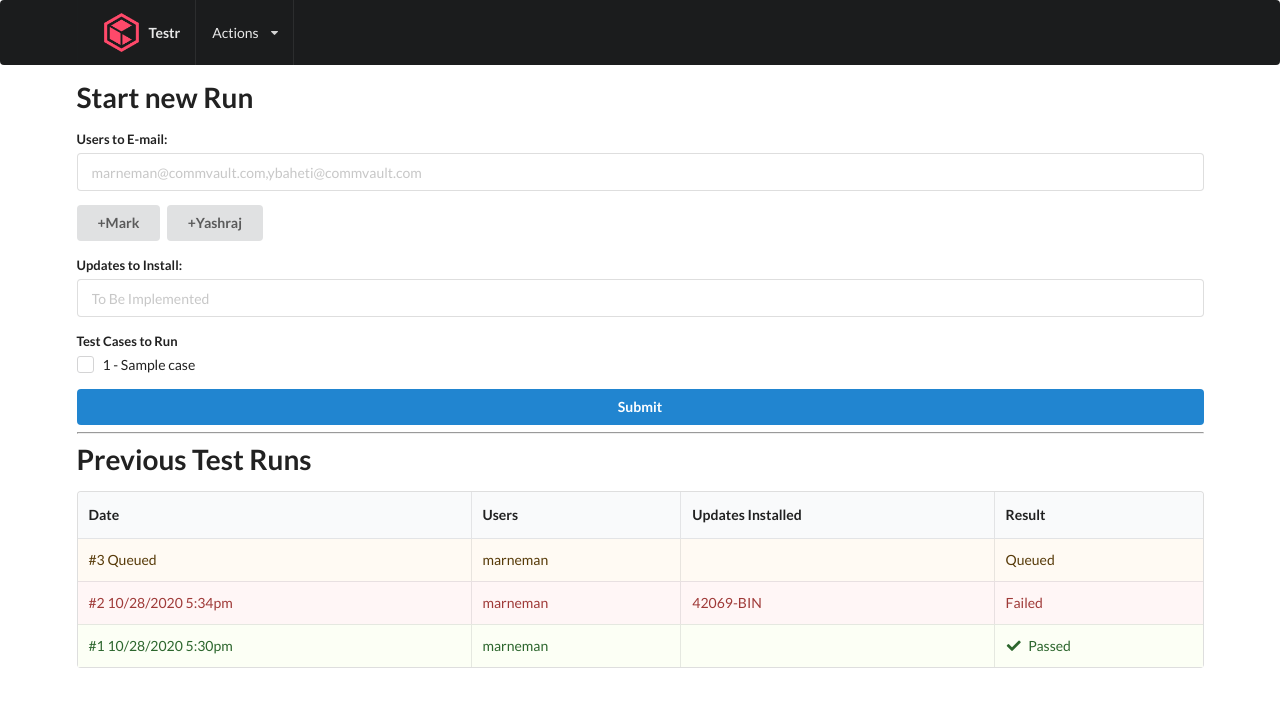
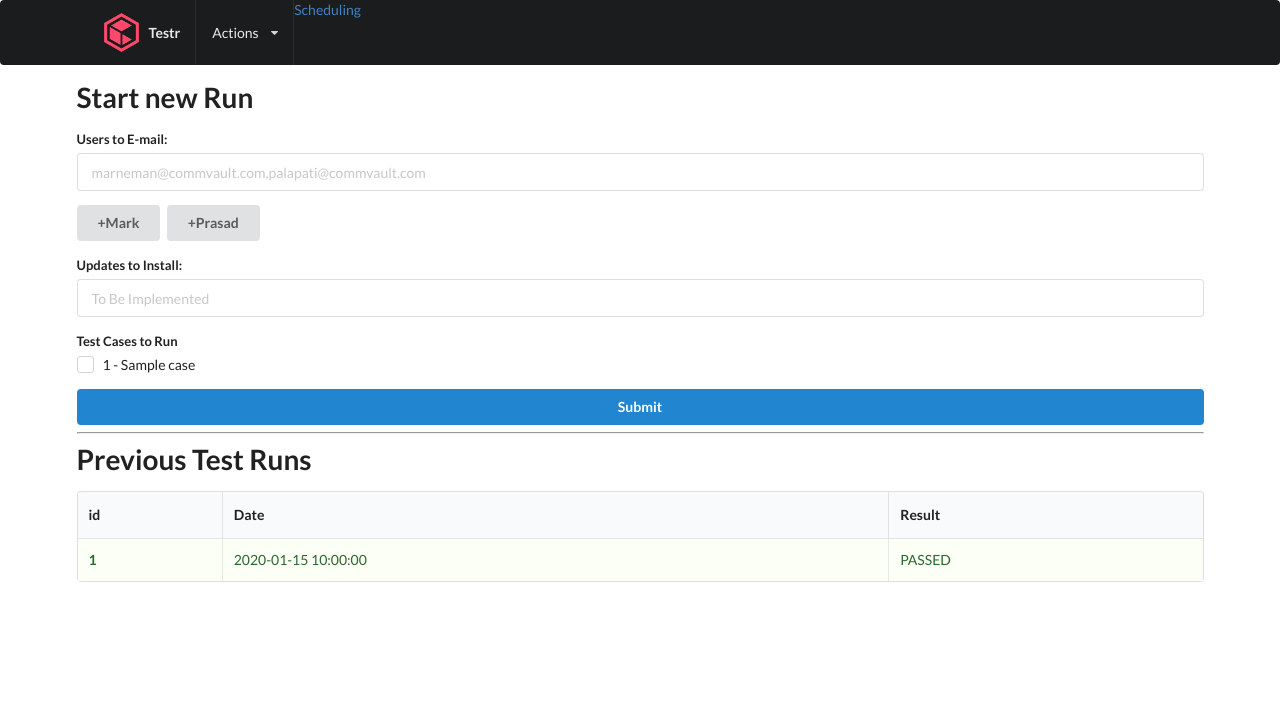
Before and after one commit to bearlikelion/testr, a Flask app: page / in a window 1280 px wide. Shown: the top 707 px of the page. Run offline with Flask 2, Linux system fonts and the light colour scheme; tables that the repository leaves empty hold one stand-in row (values such as "Sample post"); parts of the project's set-up code (start-up, migrations or seed data) failed here and were passed over; some libraries are stand-ins or nearby versions.

Commit message:
Test runs on main

```diff
--- a/app/routes.py
+++ b/app/routes.py
@@ -1,15 +1,19 @@
 from flask import render_template, request, redirect, url_for
-from app import app, log, models, testcase
+from app import app, models, testcase
 
 tc = testcase.TestCase()
 
 @app.route('/')
 def index():
-    testcases = tc.get_testcases()
     activerun = tc.active
     queued = tc.get_queue()
-    log.info('Active Run: %s' % activerun)
-    return render_template('main.html', testcases=testcases, active=activerun, queued=queued)
+    testruns = tc.get_runs()
+    testcases = tc.get_testcases()
+
+    return render_template('main.html', active=activerun,
+                            queued=queued,
+                            testcases=testcases,
+                            testruns=testruns)
 
 
 @app.route('/testcases')
--- a/app/templates/main.html
+++ b/app/templates/main.html
@@ -6,14 +6,14 @@
     <form class="ui form" method="POST" action="testcases/run">
         <div class="field">
             <label>Users to E-mail:</label>
-            <input type="text" name="email" placeholder="marneman@commvault.com,ybaheti@commvault.com">
+            <input type="text" name="email" placeholder="marneman@commvault.com,palapati@commvault.com">
         </div>
 
         <div class="field">
             <!-- TODO: Populate through users -->
             <!-- TODO: Add e-mail to e-mail field (JS) -->
             <a href="#" class="ui button">+Mark</a>
-            <a href="#" class="ui button">+Yashraj</a>
+            <a href="#" class="ui button">+Prasad</a>
         </div>
 
         <div class="field">
@@ -89,32 +89,28 @@
     <table class="ui celled table">
         <thead>
             <tr>
+                <th>id</th>
                 <th>Date</th>
-                <th>Users</th>
-                <th>Updates Installed</th>
                 <th>Result</th>
             </tr>
         </thead>
 
         <tbody>
-            <tr class="warning">
-                <td>#3 Queued</td>
-                <td>marneman</td>
-                <td></td>
-                <td>Queued</td>
-            </tr>
-            <tr class="negative">
-                <td>#2 10/28/2020 5:34pm</td>
-                <td>marneman</td>
-                <td>42069-BIN</td>
-                <td>Failed</td>
-            </tr>
-            <tr class="positive">
-                <td>#1 10/28/2020 5:30pm</td>
-                <td>marneman</td>
-                <td></td>
-                <td><i class="icon checkmark"></i> Passed</td>
-            </tr>
+            {% for testrun in testruns %}
+                {% if testrun.result == 1 %}
+                    <tr class="positive">
+                {% elif testrun.result == -1 %}
+                    <tr class="negative">
+                {% endif %}
+                        <td><strong>{{ testrun.id }}</strong></td>
+                        <td>{{ testrun.timestamp }}</td>
+                        {% if testrun.result == 1 %}
+                            <td>PASSED</td>
+                        {% elif testrun.result == -1 %}
+                            <td>FAILED</td>
+                        {% endif %}
+                    </tr>
+            {% endfor %}
         </tbody>
     </table>
 </div>
--- a/app/templates/nav.html
+++ b/app/templates/nav.html
@@ -16,5 +16,7 @@
                 <a class="item" href="#">Edit Users</a>
             </div>
         </div>
+
+        <a href="#" clas="item">Scheduling</a>
     </div>
 </nav>
--- a/app/testcase.py
+++ b/app/testcase.py
@@ -21,6 +21,12 @@ class TestCase:
         db.session.commit()
         log.info("Added Test Case %s" % request.form['number'])
         flash('Test Case %s added' % request.form['number'], 'success')
+
+
+    def get_runs(self):
+        return models.TestRun.query.filter(
+            models.TestRun.result.like('1') | models.TestRun.result.like('-1')
+        ).order_by(models.TestRun.id.desc()).all()
 
 
     def get_testcase(self, tcnumber):
```
Also changed, not shown: 3 other files.
